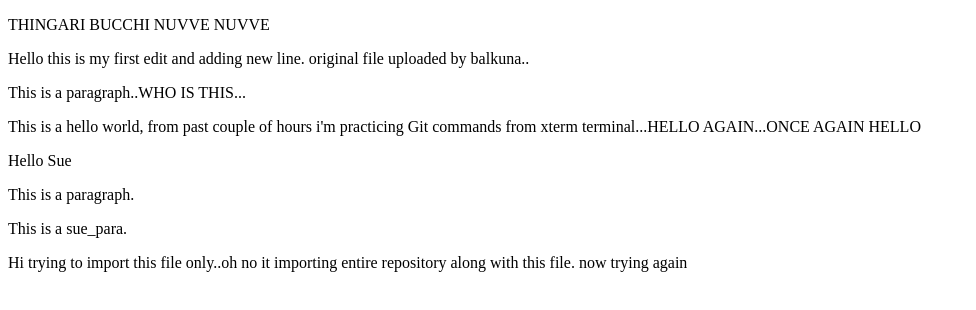
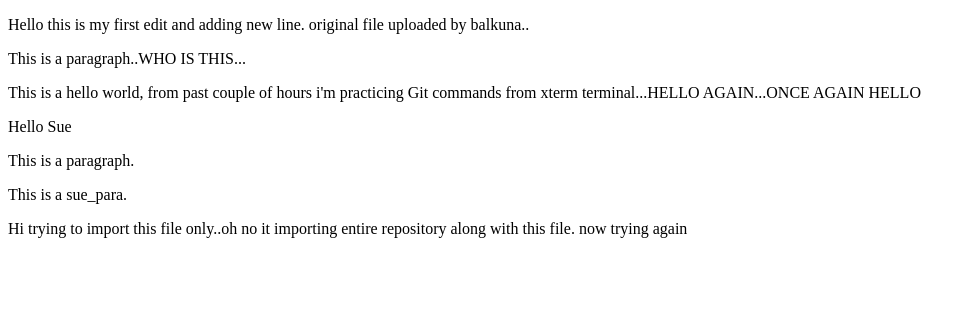
Before and after one commit to sssOne/Web_dev, a plain HTML site: page firsthtml.html in a window 1280 px wide. Shown: the whole page, without its empty margins (0-976 px from the left). Drawn offline with Linux system fonts and the light colour scheme.

Commit message:
removed line

```diff
--- a/firsthtml.html
+++ b/firsthtml.html
@@ -1,7 +1,6 @@
 <!DOCTYPE html>
 <html>
 <body>
- <p> THINGARI BUCCHI NUVVE NUVVE</p>
  <p>Hello this is my first edit and adding new line. original file uploaded by balkuna..</p>
 <p>This is a paragraph..WHO IS THIS...</p>
 <p>This is a hello world, from past couple of hours i'm practicing Git commands from xterm terminal...HELLO AGAIN...ONCE AGAIN HELLO</p>
```
